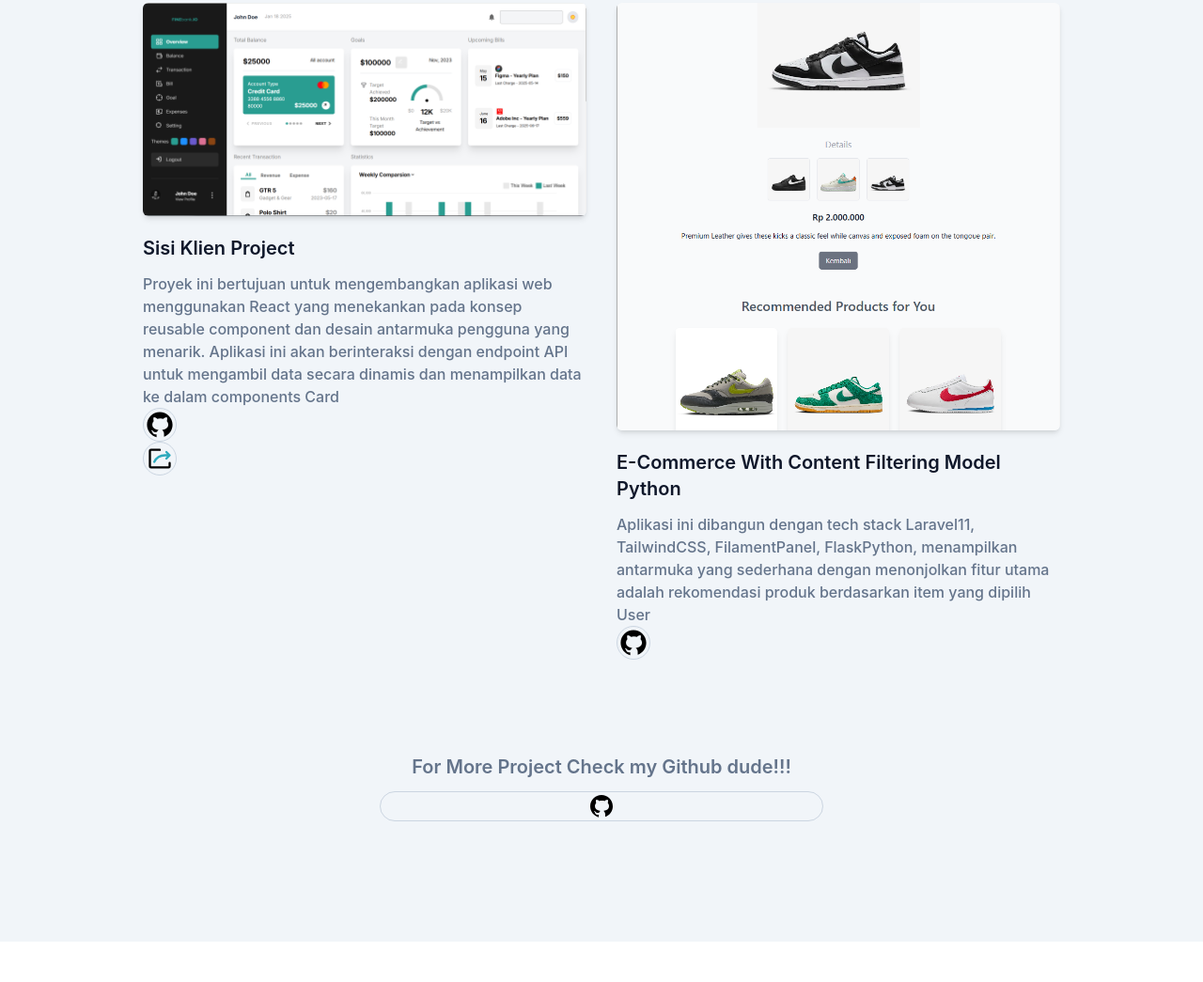
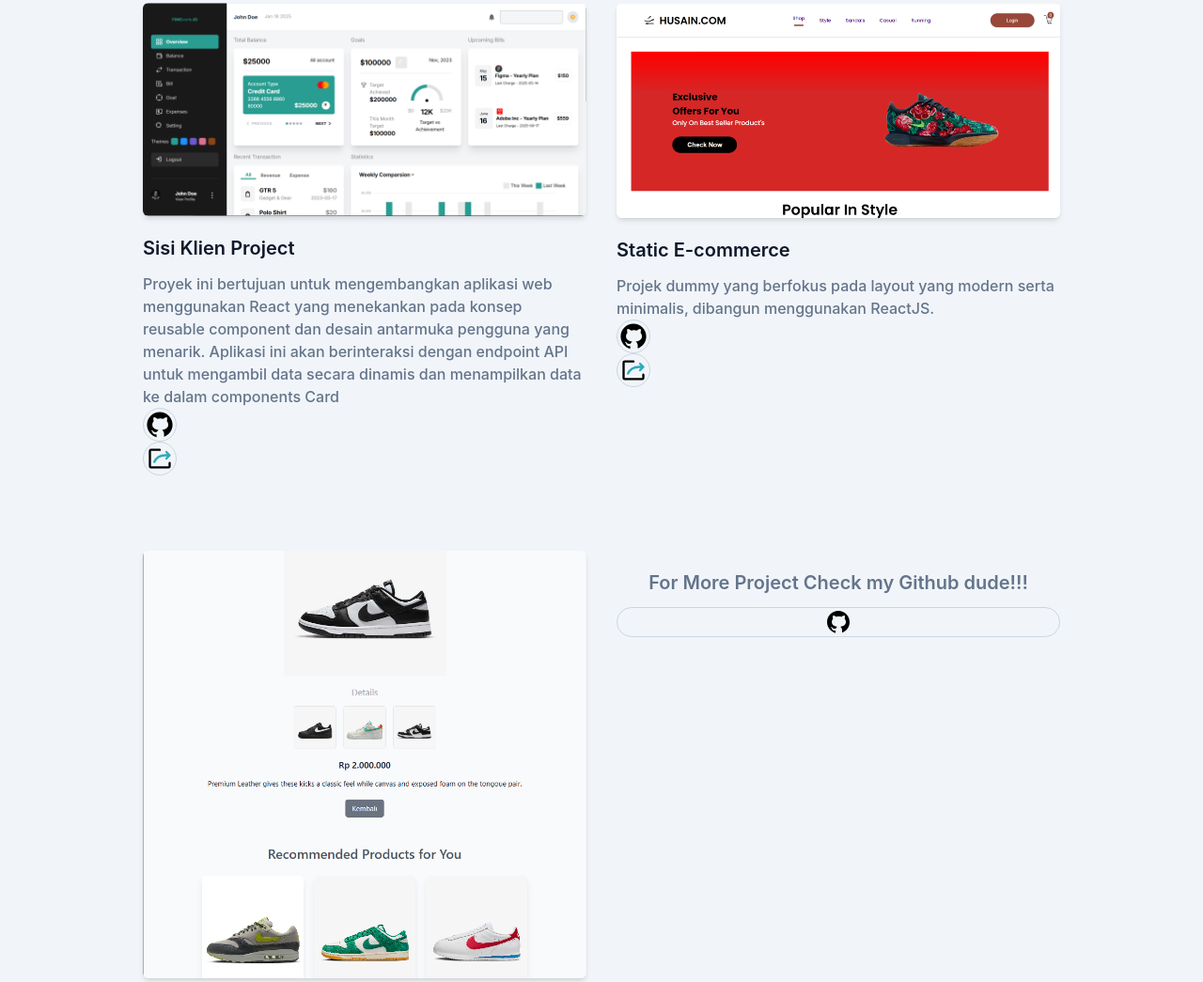
Before and after one commit to muhammadalifalhusain/portfolio, a website: page index.html in a window 1280 px wide. Shown: the part 1766-2811 px from the top of the page at 94% size. Drawn offline with Linux system fonts and the light colour scheme.

Commit message:
add portfolio

```diff
--- a/index.html
+++ b/index.html
@@ -159,6 +159,24 @@
                 </div>
                 <div class="mb-12 p-4 md:w-1/2">
                     <div class="overflow-hidden rounded-md shadow-md">
+                        <img src="dist/img/portfolio/3.png" alt="Landing Page" width="w-full" />
+                    </div>
+                    <h3 class="mt-5 mb-3 text-xl font-semibold text-dark dark:text-white">Static E-commerce</h3>
+                    <p class="text-base font-medium text-secondary">Projek dummy yang berfokus pada layout yang modern serta minimalis, dibangun menggunakan ReactJS.</p>
+
+                    <a href="https://github.com/muhammadalifalhusain/sisi_klien1" target="_blank" class="w-9 h-9 mr-3 rounded-full flex justify-center items-center border border-slate-300 hover:border-primary hover:bg-primary hover:text-white">
+                        <svg xmlns="http://www.w3.org/2000/svg" x="0px" y="0px" width="45" height="100" viewBox="0 0 30 30" class="fill-current">
+                            <path d="M15,3C8.373,3,3,8.373,3,15c0,5.623,3.872,10.328,9.092,11.63C12.036,26.468,12,26.28,12,26.047v-2.051 c-0.487,0-1.303,0-1.508,0c-0.821,0-1.551-0.353-1.905-1.009c-0.393-0.729-0.461-1.844-1.435-2.526 c-0.289-0.227-0.069-0.486,0.264-0.451c0.615,0.174,1.125,0.596,1.605,1.222c0.478,0.627,0.703,0.769,1.596,0.769 c0.433,0,1.081-0.025,1.691-0.121c0.328-0.833,0.895-1.6,1.588-1.962c-3.996-0.411-5.903-2.399-5.903-5.098 c0-1.162,0.495-2.286,1.336-3.233C9.053,10.647,8.706,8.73,9.435,8c1.798,0,2.885,1.166,3.146,1.481C13.477,9.174,14.461,9,15.495,9 c1.036,0,2.024,0.174,2.922,0.483C18.675,9.17,19.763,8,21.565,8c0.732,0.731,0.381,2.656,0.102,3.594 c0.836,0.945,1.328,2.066,1.328,3.226c0,2.697-1.904,4.684-5.894,5.097C18.199,20.49,19,22.1,19,23.313v2.734 c0,0.104-0.023,0.179-0.035,0.268C23.641,24.676,27,20.236,27,15C27,8.373,21.627,3,15,3z"></path>
+                            </svg>
+                    </a>
+                    <a href="https://sisi-klien1.vercel.app/" target="_blank" class="w-9 h-9 mr-3 rounded-full flex justify-center items-center border border-slate-300 hover:border-primary hover:bg-primary hover:text-white">
+                        <?xml version="1.0" encoding="utf-8"?>
+                        <!-- Uploaded to: SVG Repo, www.svgrepo.com, Generator: SVG Repo Mixer Tools -->
+                        <svg fill="#000000" width="28px" height="28px" viewBox="0 0 24 24" id="curve-arrow-right-9" data-name="Flat Color" xmlns="http://www.w3.org/2000/svg" class="fill-current"><path id="secondary" d="M21.71,8.29l-3-3a1,1,0,0,0-1.42,1.42L18.59,8H16.71a11.78,11.78,0,0,0-10.6,6.55,1,1,0,0,0,.44,1.34A.93.93,0,0,0,7,16a1,1,0,0,0,.89-.55A9.81,9.81,0,0,1,16.71,10h1.88l-1.3,1.29a1,1,0,0,0,0,1.42,1,1,0,0,0,1.42,0l3-3A1,1,0,0,0,21.71,8.29Z" style="fill: rgb(44, 169, 188);"></path><path id="primary" d="M20,21H4a2,2,0,0,1-2-2V5A2,2,0,0,1,4,3h8a1,1,0,0,1,0,2H4V19H20V16a1,1,0,0,1,2,0v3A2,2,0,0,1,20,21Z" style="fill: rgb(0, 0, 0);"></path></svg>
+                    </a>
+                </div>
+                <div class="mb-12 p-4 md:w-1/2">
+                    <div class="overflow-hidden rounded-md shadow-md">
                         <img src="dist/img/portfolio/2.png" alt="E-Commerce" width="w-full" />
                     </div>
                     <h3 class="mt-5 mb-3 text-xl font-semibold text-dark dark:text-white">E-Commerce With Content Filtering Model Python</h3>
```
Also changed, not shown: dist/img/portfolio/3.png (added).
